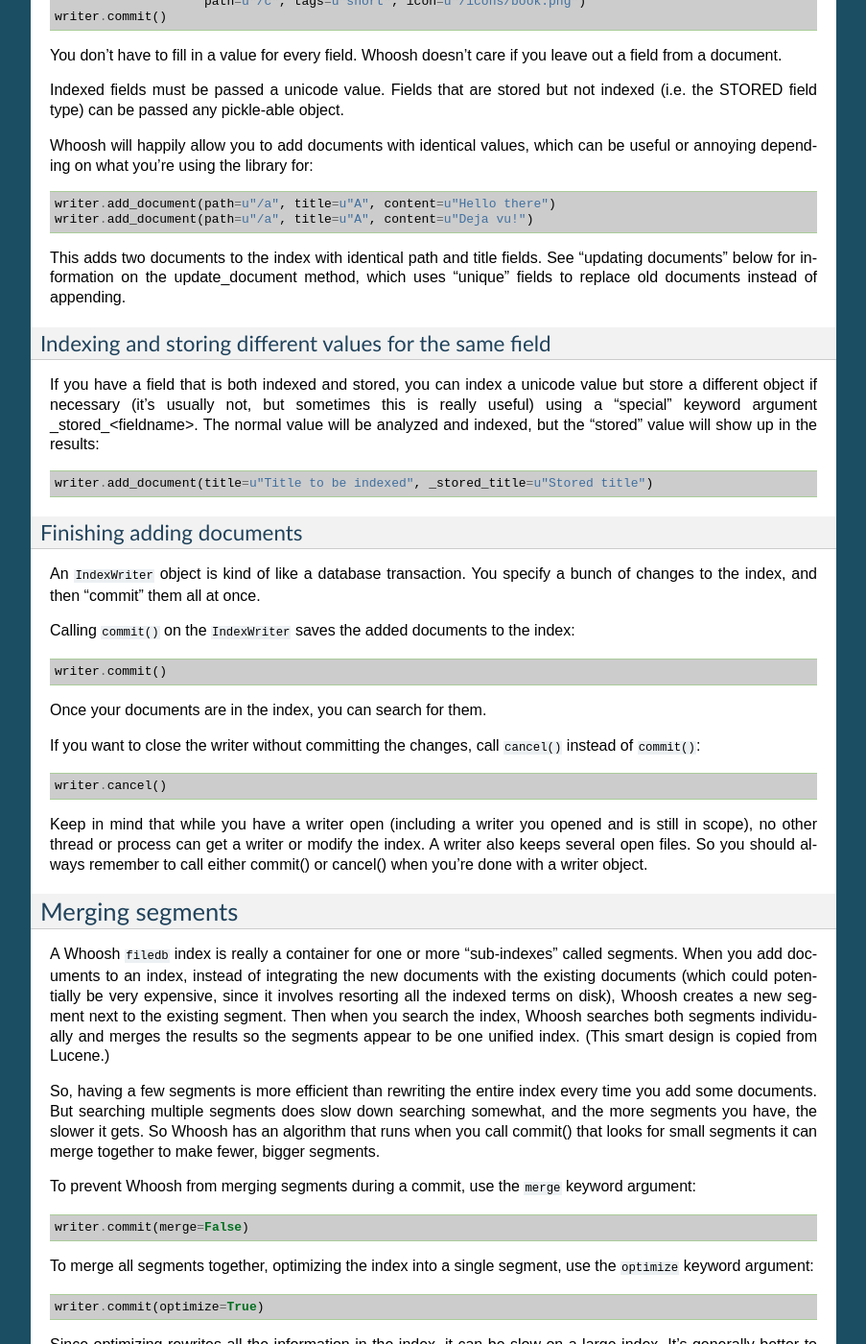
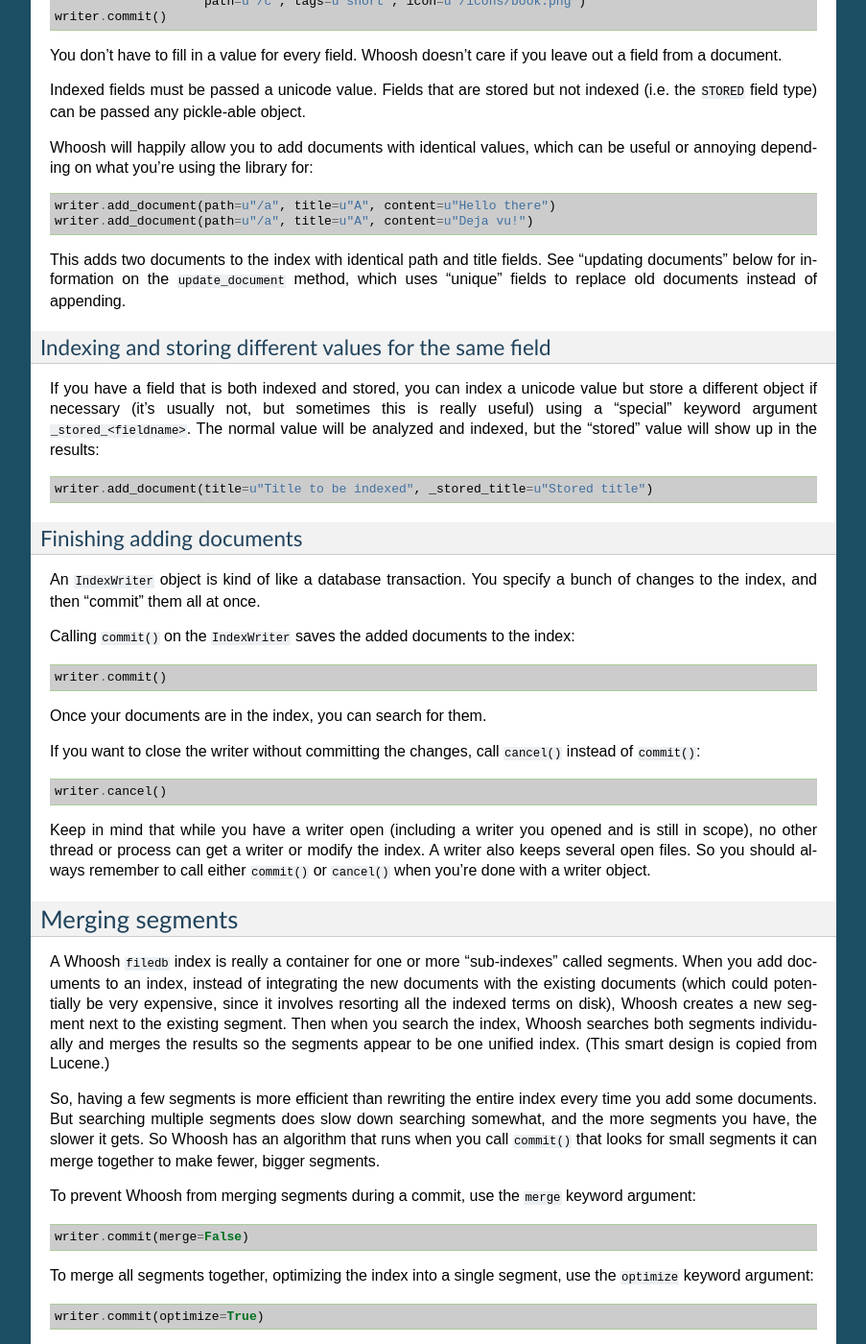
Before and after one commit to dex4er/whoosh, a Sphinx documentation site: the page built from docs/source/indexing.rst, in a window 1280 px wide and 1400 px high, scrolled down 1702 px. Shown: the whole window at 96% size, without its empty margins (198-1101 px from the left). Built offline with Sphinx 7.4.7, drawn with Linux system fonts in a browser that asks for light colours; some of the changed text lies outside the part shown.

Commit message:
Mark up some inline litteral text.

```diff
--- a/docs/source/indexing.rst
+++ b/docs/source/indexing.rst
@@ -111,7 +111,7 @@ You don't have to fill in a value for every field. Whoosh doesn't care if you
 leave out a field from a document.
 
 Indexed fields must be passed a unicode value. Fields that are stored but not
-indexed (i.e. the STORED field type) can be passed any pickle-able object.
+indexed (i.e. the ``STORED`` field type) can be passed any pickle-able object.
 
 Whoosh will happily allow you to add documents with identical values, which can
 be useful or annoying depending on what you're using the library for::
@@ -120,7 +120,7 @@ be useful or annoying depending on what you're using the library for::
     writer.add_document(path=u"/a", title=u"A", content=u"Deja vu!")
 
 This adds two documents to the index with identical path and title fields. See
-"updating documents" below for information on the update_document method, which
+"updating documents" below for information on the ``update_document`` method, which
 uses "unique" fields to replace old documents instead of appending.
 
 
@@ -129,7 +129,7 @@ Indexing and storing different values for the same field
 
 If you have a field that is both indexed and stored, you can index a unicode
 value but store a different object if necessary (it's usually not, but sometimes
-this is really useful) using a "special" keyword argument _stored_<fieldname>.
+this is really useful) using a "special" keyword argument ``_stored_<fieldname>``.
 The normal value will be analyzed and indexed, but the "stored" value will show
 up in the results::
 
@@ -157,7 +157,7 @@ If you want to close the writer without committing the changes, call
 Keep in mind that while you have a writer open (including a writer you opened
 and is still in scope), no other thread or process can get a writer or modify
 the index. A writer also keeps several open files. So you should always remember
-to call either commit() or cancel() when you're done with a writer object.
+to call either ``commit()`` or ``cancel()`` when you're done with a writer object.
 
 
 Merging segments
@@ -175,7 +175,7 @@ Lucene.)
 So, having a few segments is more efficient than rewriting the entire index
 every time you add some documents. But searching multiple segments does slow
 down searching somewhat, and the more segments you have, the slower it gets. So
-Whoosh has an algorithm that runs when you call commit() that looks for small
+Whoosh has an algorithm that runs when you call ``commit()`` that looks for small
 segments it can merge together to make fewer, bigger segments.
 
 To prevent Whoosh from merging segments during a commit, use the ``merge``
@@ -215,13 +215,13 @@ to disk.
 
 ``is_deleted(docnum)``
 
-    Low-level method, returns True if the document with the given internal
+    Low-level method, returns ``True`` if the document with the given internal
     number is deleted.
 
 ``delete_by_term(fieldname, termtext)``
 
     Deletes any documents where the given (indexed) field contains the given
-    term. This is mostly useful for ID or KEYWORD fields.
+    term. This is mostly useful for ``ID`` or ``KEYWORD`` fields.
 
 ``delete_by_query(query)``
 
@@ -275,11 +275,11 @@ field(s) to search for documents to delete::
 The "unique" field(s) must be indexed.
 
 If no existing document matches the unique fields of the document you're
-updating, update_document acts just like add_document.
+updating, ``update_document`` acts just like ``add_document``.
 
-"Unique" fields and update_document are simply convenient shortcuts for deleting
+"Unique" fields and ``update_document`` are simply convenient shortcuts for deleting
 and adding. Whoosh has no inherent concept of a unique identifier, and in no way
-enforces uniqueness when you use add_document.
+enforces uniqueness when you use ``add_document``.
 
 
 Incremental indexing
@@ -314,8 +314,8 @@ Indexing everything from scratch is pretty easy. Here's a simple example::
 
 
     def add_doc(writer, path):
-      fileobj=open(path, "rb")
-      content=fileobj.read()
+      fileobj = open(path, "rb")
+      content = fileobj.read()
       fileobj.close()
       writer.add_document(path=path, content=content)
 
@@ -331,8 +331,8 @@ simplicity::
       return Schema(path=ID(unique=True, stored=True), time=STORED, content=TEXT)
 
     def add_doc(writer, path):
-      fileobj=open(path, "rb")
-      content=fileobj.read()
+      fileobj = open(path, "rb")
+      content = fileobj.read()
       fileobj.close()
       modtime = os.path.getmtime(path)
       writer.add_document(path=path, content=content, time=modtime)
@@ -389,7 +389,7 @@ incremental indexing::
 
           writer.commit()
 
-The incremental_index function:
+The ``incremental_index`` function:
 
 * Loops through all the paths that are currently indexed.
 
```
